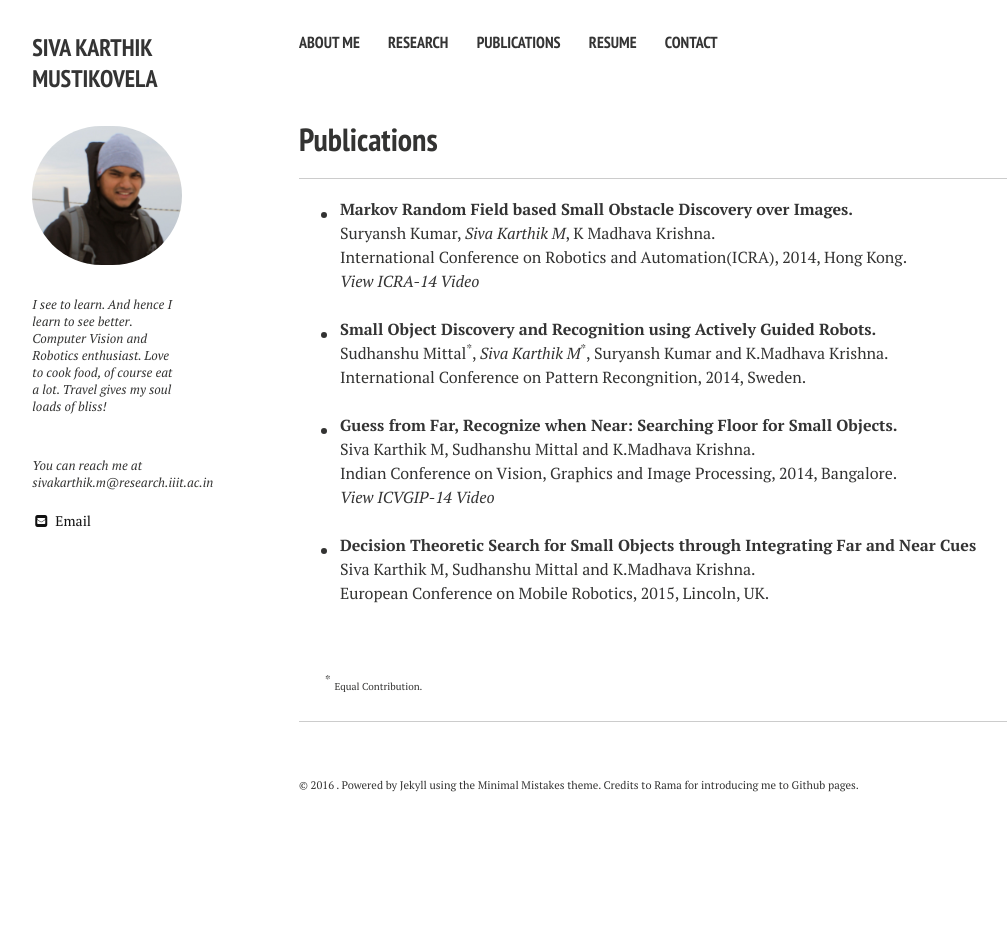
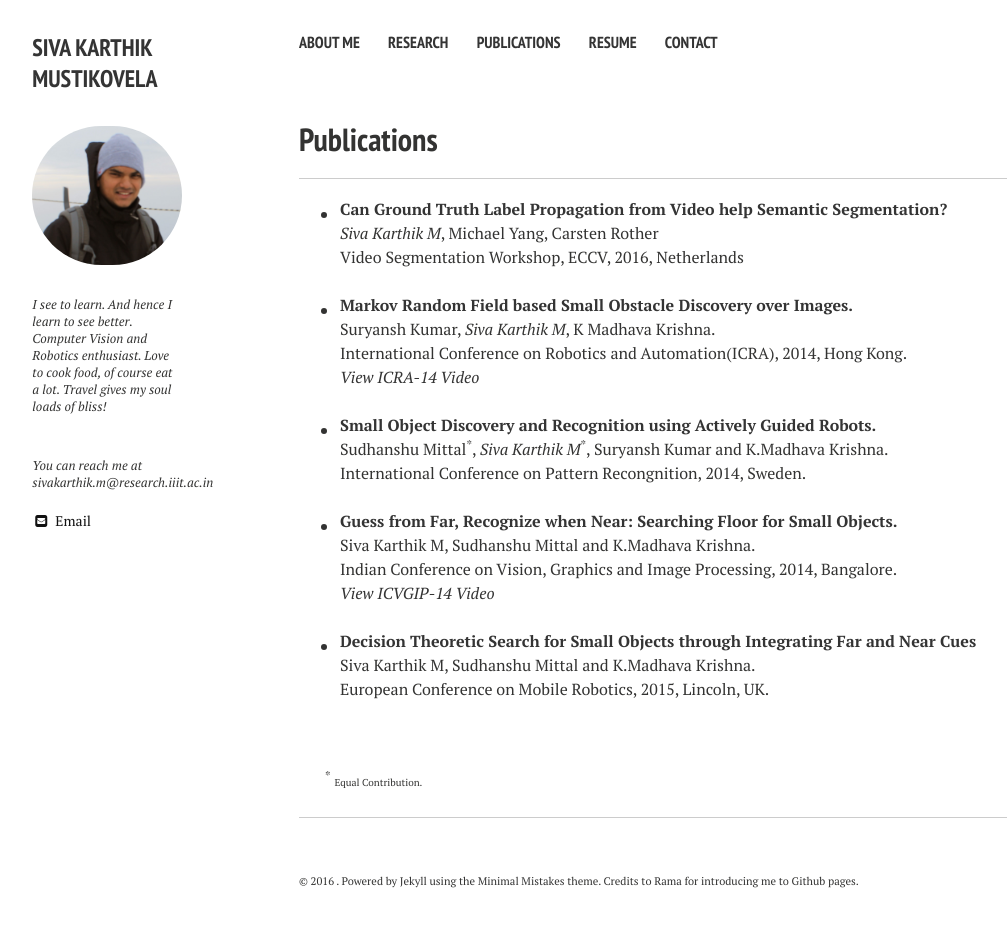
Before and after one commit to sivakm/sivakm.github.io, a Jekyll site: the page built from Publications/index.md, in a window 1280 px wide. Shown: the whole page, without its empty margins (21-1028 px from the left). Built offline with Jekyll 4.4.1, drawn with Linux system fonts in a browser that asks for light colours; nearby versions of some CDN libraries; before the commit the page ends 900 px from its top, so only the background shows below that.

Commit message:
Update index.md

```diff
--- a/Publications/index.md
+++ b/Publications/index.md
@@ -4,7 +4,9 @@ title: Publications
 excerpt: "A List of Publications"
 ---
 
-
+*| [**Can Ground Truth Label Propagation from Video help Semantic Segmentation?**](/docs/siva_et_al_eccvw_2016.pdf)   |
+ | *Siva Karthik M*, Michael Yang, Carsten Rother   |
+ | Video Segmentation Workshop, ECCV, 2016, Netherlands|
 
 *| [**Markov Random Field based Small Obstacle Discovery over Images.**](/docs/Suryansh_etal_ICRA_14.pdf)   |
  | Suryansh Kumar, *Siva Karthik M*, K Madhava Krishna.   |
```
